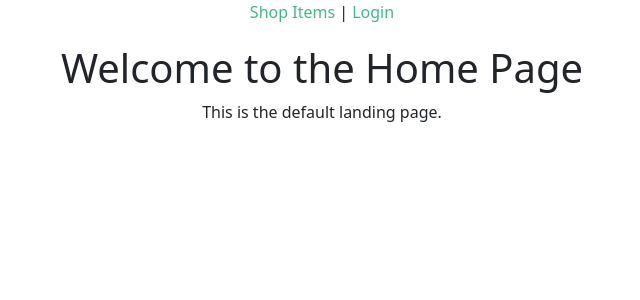
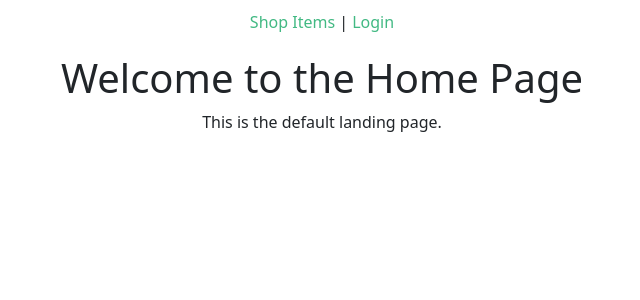
Before and after one commit to charlz1202/panlasang_panahon, a Vue app in the folder frontend/: page / in a window 1280 px wide. Shown: the top 300 px of the page, without its empty margins (318-958 px from the left). Built offline with nearby package versions, Linux system fonts and the light colour scheme.

Commit message:
Updata_2024-10-21_2245

```diff
--- a/frontend/src/App.vue
+++ b/frontend/src/App.vue
@@ -62,7 +62,7 @@ export default {
 
 <style>
 body {
-  margin: 10px;
+  margin: 10px !important;
 }
 #app {
   text-align: center;
```
